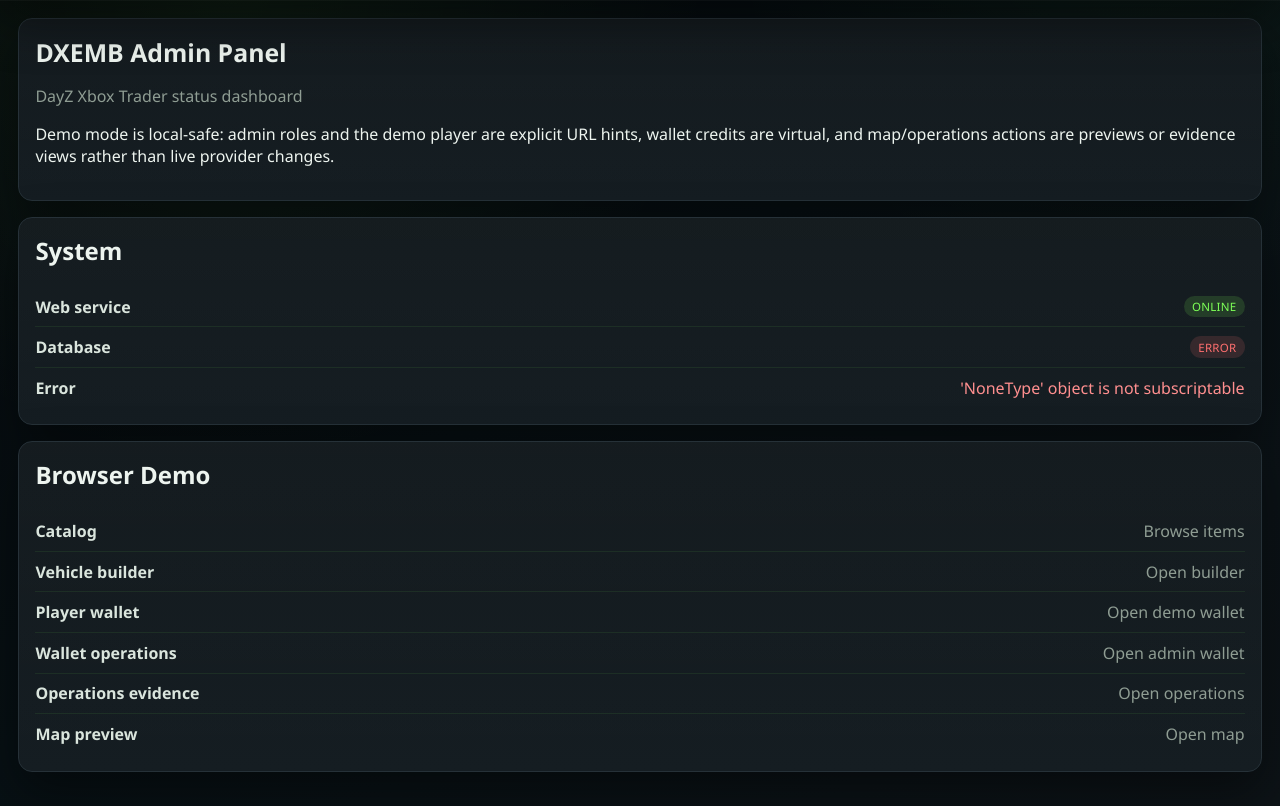
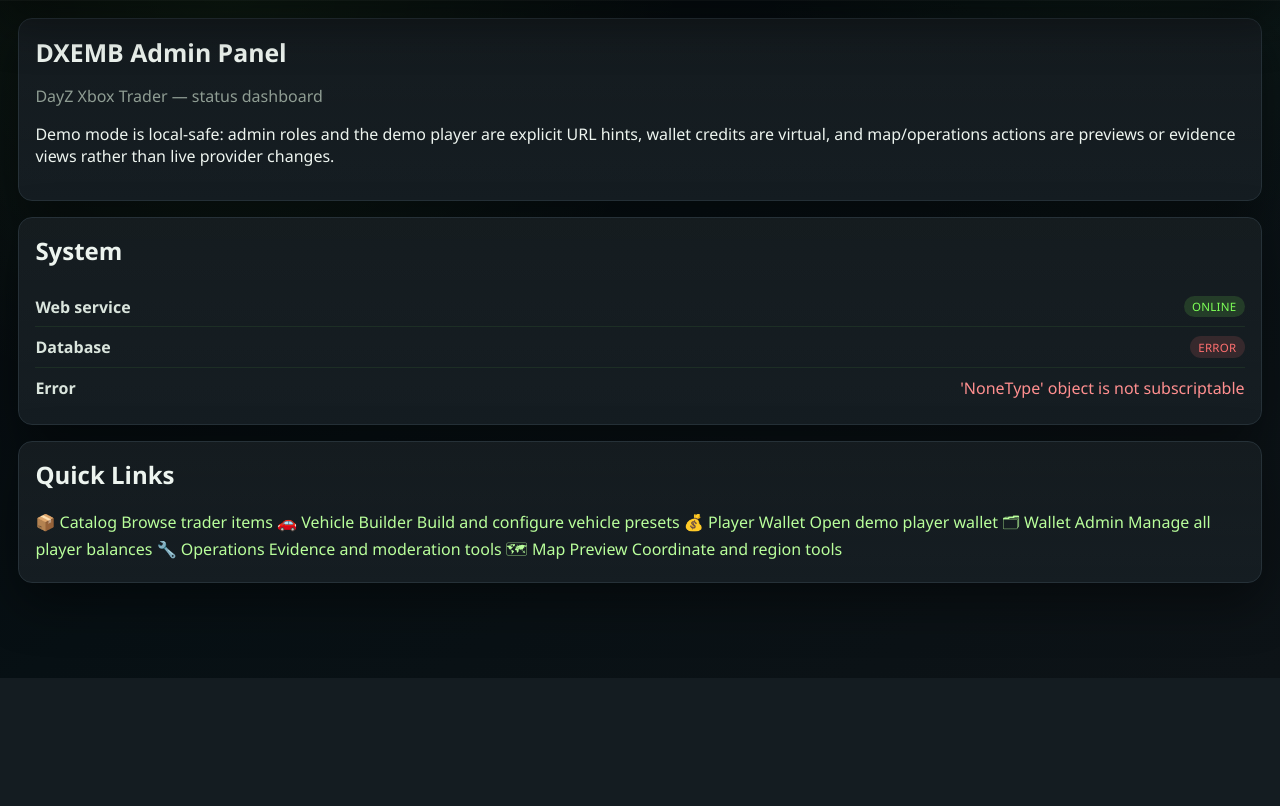
Before and after one commit to Shawnowens4/DayZTrader, a Flask app: page / in a window 1280 px wide. Shown: the part 122-928 px from the top of the page. After the commit the page ends 800 px from the top, so only its background shows below. Run offline with Flask 3, Linux system fonts and the light colour scheme; some libraries are stand-ins or nearby versions.

Commit message:
dashboard: remove italics, promote quick-links to nav-card grid

```diff
--- a/dxemb/web/templates/dashboard.html
+++ b/dxemb/web/templates/dashboard.html
@@ -3,7 +3,7 @@
 {% block content %}
 <section class="panel">
   <h1 class="page-title">DXEMB Admin Panel</h1>
-  <p class="page-subtitle">DayZ Xbox Trader status dashboard</p>
+  <p class="page-subtitle">DayZ Xbox Trader — status dashboard</p>
   <p>
     Demo mode is local-safe: admin roles and the demo player are explicit URL
     hints, wallet credits are virtual, and map/operations actions are previews
@@ -50,30 +50,45 @@
 {% endif %}
 
 <section class="panel">
-  <h2>Browser Demo</h2>
-  <div class="data-row row">
-    <span class="label">Catalog</span>
-    <a class="val" href="/catalog">Browse items</a>
-  </div>
-  <div class="data-row row">
-    <span class="label">Vehicle builder</span>
-    <a class="val" href="/vehicles?as_role=admin">Open builder</a>
-  </div>
-  <div class="data-row row">
-    <span class="label">Player wallet</span>
-    <a class="val" href="/wallet/me?discord_user_id=demo-player">Open demo wallet</a>
-  </div>
-  <div class="data-row row">
-    <span class="label">Wallet operations</span>
-    <a class="val" href="/wallet/admin?as_role=admin">Open admin wallet</a>
-  </div>
-  <div class="data-row row">
-    <span class="label">Operations evidence</span>
-    <a class="val" href="/admin/operations?as_role=admin">Open operations</a>
-  </div>
-  <div class="data-row row">
-    <span class="label">Map preview</span>
-    <a class="val" href="/admin/map?as_role=admin">Open map</a>
+  <h2>Quick Links</h2>
+  <div class="nav-card-grid">
+
+    <a class="nav-card" href="/catalog">
+      <span class="nav-card-icon">📦</span>
+      <span class="nav-card-label">Catalog</span>
+      <span class="nav-card-desc">Browse trader items</span>
+    </a>
+
+    <a class="nav-card" href="/vehicles?as_role=admin">
+      <span class="nav-card-icon">🚗</span>
+      <span class="nav-card-label">Vehicle Builder</span>
+      <span class="nav-card-desc">Build and configure vehicle presets</span>
+    </a>
+
+    <a class="nav-card" href="/wallet/me?discord_user_id=demo-player">
+      <span class="nav-card-icon">💰</span>
+      <span class="nav-card-label">Player Wallet</span>
+      <span class="nav-card-desc">Open demo player wallet</span>
+    </a>
+
+    <a class="nav-card" href="/wallet/admin?as_role=admin">
+      <span class="nav-card-icon">🗂</span>
+      <span class="nav-card-label">Wallet Admin</span>
+      <span class="nav-card-desc">Manage all player balances</span>
+    </a>
+
+    <a class="nav-card" href="/admin/operations?as_role=admin">
+      <span class="nav-card-icon">🔧</span>
+      <span class="nav-card-label">Operations</span>
+      <span class="nav-card-desc">Evidence and moderation tools</span>
+    </a>
+
+    <a class="nav-card" href="/admin/map?as_role=admin">
+      <span class="nav-card-icon">🗺</span>
+      <span class="nav-card-label">Map Preview</span>
+      <span class="nav-card-desc">Coordinate and region tools</span>
+    </a>
+
   </div>
 </section>
 {% endblock %}
```
